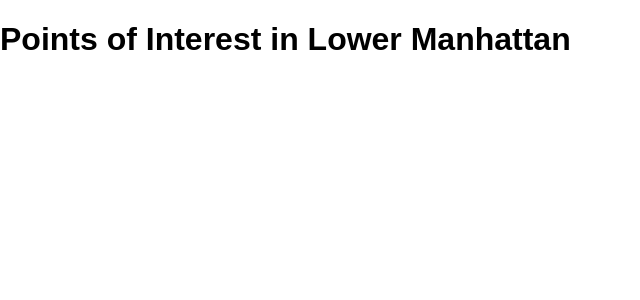
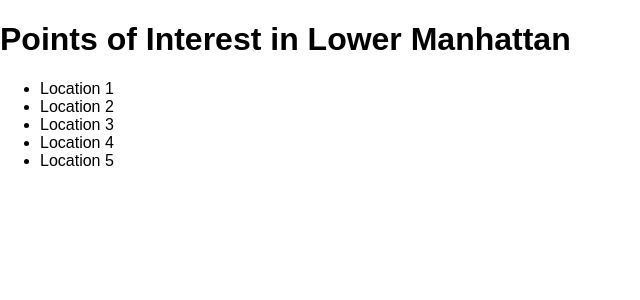
Before and after one commit to thejasonfile/udacity-fend-neighborhood-map, a React (Create React App) app: page / in a window 1280 px wide. Shown: the top 300 px of the page, without its empty margins (0-640 px from the left). Built offline with nearby package versions, Linux system fonts and the light colour scheme.

Commit message:
add LocationList component

```diff
--- a/src/App.js
+++ b/src/App.js
@@ -1,11 +1,13 @@
 import React, { Component } from 'react';
 import Title from './Title'
+import LocationList from './LocationList'
 
 class App extends Component {
   render() {
     return (
       <div>
         <Title />
+        <LocationList />
       </div>
     );
   }
--- /dev/null
+++ b/src/LocationList.js
@@ -0,0 +1,17 @@
+import React, { Component } from 'react'
+
+class LocationList extends Component {
+  render() {
+    return (
+      <ul>
+        <li>Location 1</li>
+        <li>Location 2</li>
+        <li>Location 3</li>
+        <li>Location 4</li>
+        <li>Location 5</li>
+      </ul>
+    )
+  }
+}
+
+export default LocationList
```
